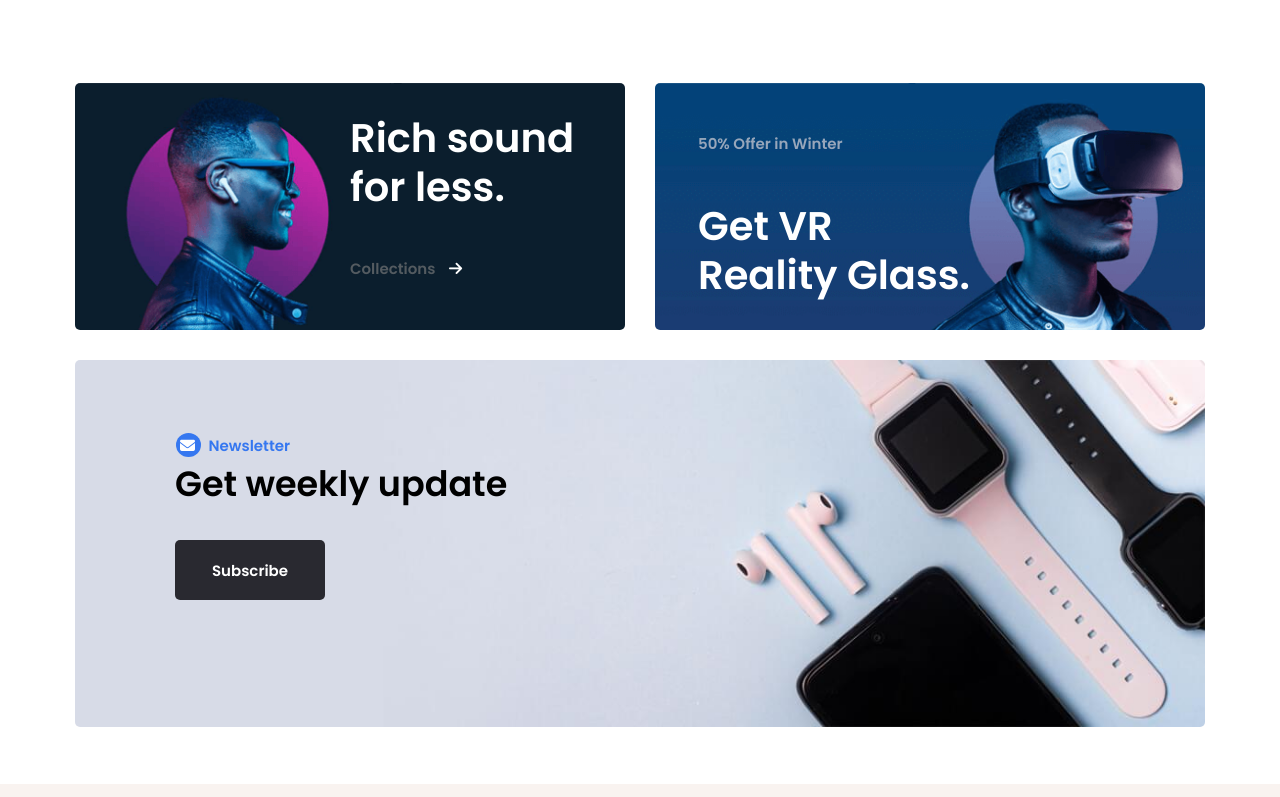
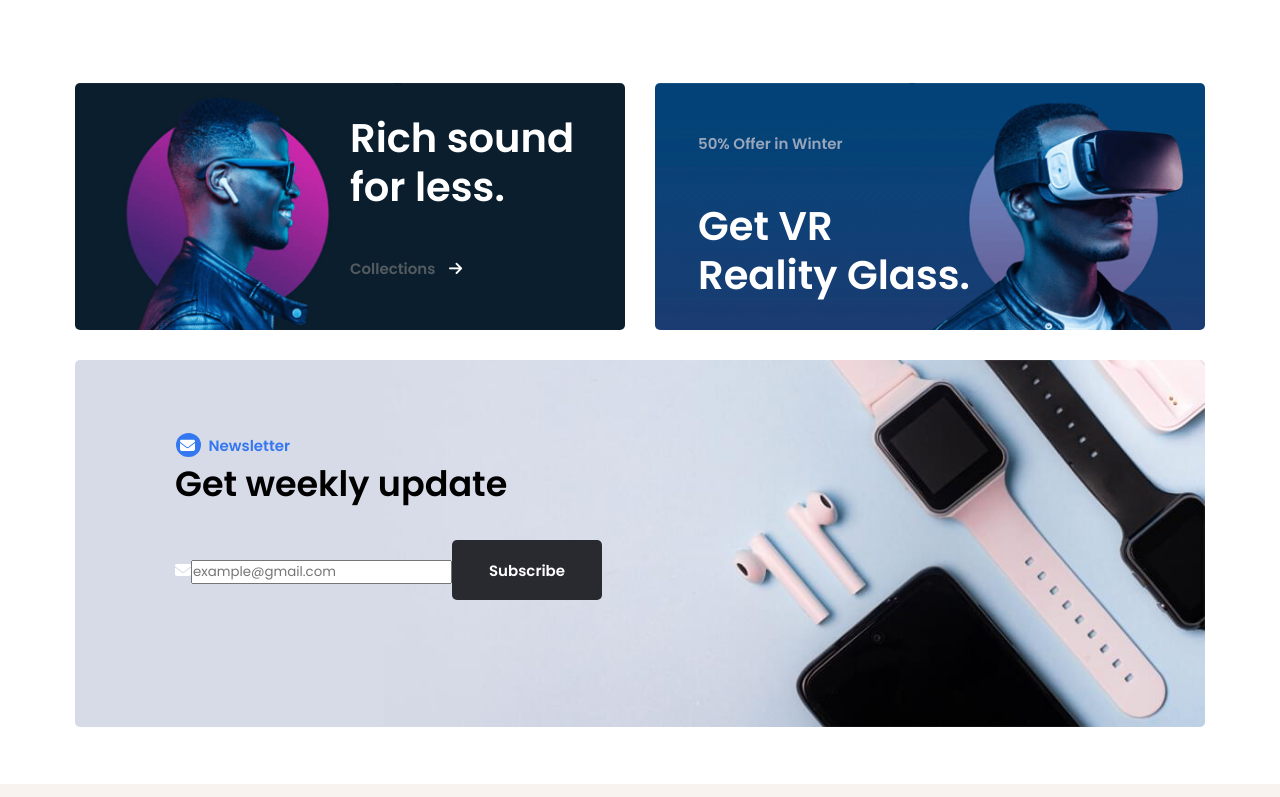
Before and after one commit to MammadovKamran/ecommersProject, a React (Create React App) app in the folder ecommerce_project/: page / in a window 1280 px wide. Shown: the part 2053-2850 px from the top of the page. Built offline with nearby package versions, Linux system fonts and the light colour scheme.

Commit message:
home input

```diff
--- a/ecommerce_project/public/index.html
+++ b/ecommerce_project/public/index.html
@@ -41,6 +41,9 @@
       To begin the development, run `npm start` or `yarn start`.
       To create a production bundle, use `npm run build` or `yarn build`.
     -->
-</body>
+
+
+
+  </body>
 
 </html>
--- a/ecommerce_project/src/pages/Home/Home.jsx
+++ b/ecommerce_project/src/pages/Home/Home.jsx
@@ -22,7 +22,7 @@ function Home() {
   const [minutes, setMinutes] = useState(0);
   const [seconds, setSeconds] = useState(0);
 
-  const deadline = "October, 5, 2022";
+  const deadline = "October, 25, 2022";
 
   const getTime = () => {
     const time = Date.parse(deadline) - Date.now();
@@ -159,7 +159,13 @@ function Home() {
             <div className={c.hsubsl}>
               <p> <i className="fa-solid fa-envelope"></i> Newsletter</p>
               <p>Get weekly update</p>
-              <button href="#">Subscribe</button>
+              <div className={c.hsubsemail}>
+                <div className={c.hsubicon}>
+                <i class="fa-solid fa-envelope"></i>
+                <input type="text" placeholder="example@gmail.com" />
+                <button href="#">Subscribe</button>
+                </div>
+              </div>
             </div>
           </div>
 
```
